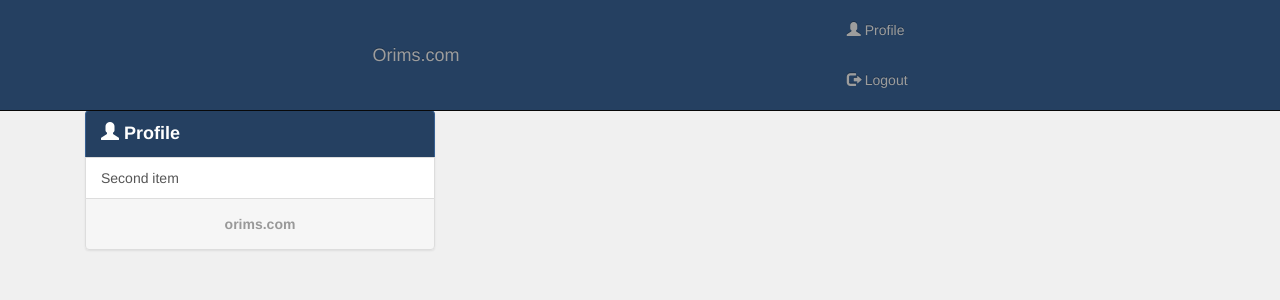
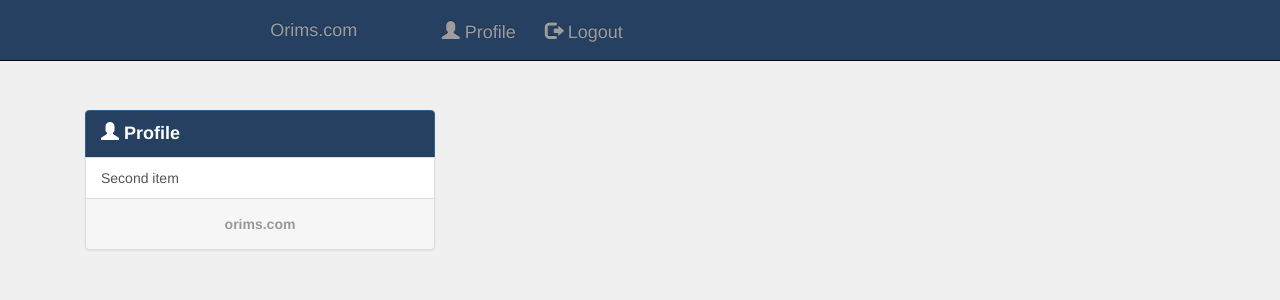
Before and after one commit to senjack/orims, a Django app: template systemAdmin/templates/systemAdmin/extensions/home.html in a window 1280 px wide. Shown: the top 300 px of the page. Run offline with Django 3.2, Linux system fonts and the light colour scheme; the template is opened without the code that fills it, so the values that code supplies are empty; some libraries are stand-ins or nearby versions.

Commit message:
V-0.0.0.0

```diff
--- a/systemAdmin/templates/systemAdmin/extensions/home.html
+++ b/systemAdmin/templates/systemAdmin/extensions/home.html
@@ -2,22 +2,37 @@
 {% extends 'orims/base/base.html' %}
 
 {#To be injected in the Title Block of the base.html template #}
-{% block title %}System-Admin Log in Form{% endblock %}
+{% block title %}System-Admin Home page{% endblock %}
 {#To be injected in the Body Block of the base.html template#}
 
 {% block header %}
 
 <nav class="navbar navbar-inverse navbar-fixed-top" style="background:#254061;">
-    <div class="container-fluid">
-        <a class="navbar-brand" href="#">Orims.com</a>
-    <div class="navbar-header navbar-right">
-      <ul class="nav navbar-nav navbar-right" style="float:right">
-        <li><a href="#"><span class="glyphicon glyphicon-user"></span> Profile</a></li>
-        <li><a href="{% url 'systemAdmin:logout' %}"><span class="glyphicon glyphicon-log-out"></span> Logout</a></li>
-      </ul>
+    <div class="row">
+        <div class="col-sm-11 collapse navbar-collapse" id="myNavbar">
+
+            <div class="col-sm-5" style="text-align:left;">
+                <a class="navbar-brand" href="#">Orims.com</a>
+            </div>
+            <div class="col-sm-3">
+                <a class="navbar-brand" href="#"><span class="glyphicon glyphicon-user"></span> Profile</a>
+            </div>
+            <div class="col-sm-3">
+                <a class="navbar-brand" href="{% url 'systemAdmin:logout' %}"><span class="glyphicon glyphicon-log-out"></span> Logout</a>
+            </div>
+        </div>
 
     </div>
-    </div>
+        <div class="col-sm-1" style="text-align:right;">
+            <div class="col-sm-12" style="">
+                <button type="button" class="navbar-toggle" data-toggle="collapse" data-target="#myNavbar">
+                    <span class="icon-bar"></span>
+                    <span class="icon-bar"></span>
+                    <span class="icon-bar"></span>
+                </button>
+            </div>
+        </div>
+
 </nav>
 
 {% endblock %}
--- a/systemAdmin/views.py
+++ b/systemAdmin/views.py
@@ -69,7 +69,7 @@ def home(request):
     t = 'systemAdmin/extensions/home.html'
 
     # STEP1.1: Test for session, to determine currently logged in user.
-        # if user is logged in, build home page.
+    # if user is logged in, build home page.
     try:
         if request.session['user_admin']:
             return render(request, t)
@@ -80,6 +80,7 @@ def home(request):
         pass
     return redirect('systemAdmin:login')
 
+
 # LOGOUT METHOD.
 def logout(request):
     try:
```
Also changed, not shown: db.sqlite3.
